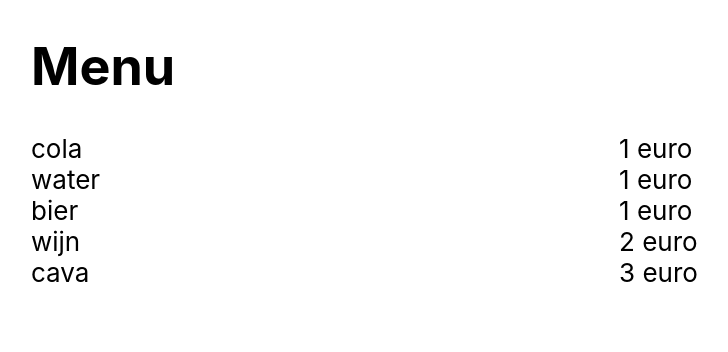
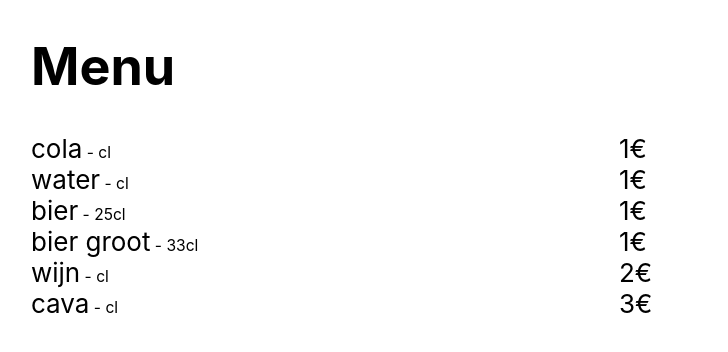
Before and after one commit to BsgMax00/menucard, a React (Create React App) app: page / in a window 1280 px wide. Shown: the top 352 px of the page, without its empty margins (21-749 px from the left). Built offline with nearby package versions, Linux system fonts and the light colour scheme.

Commit message:
klaar met 6.2

```diff
--- a/src/App.css
+++ b/src/App.css
@@ -10,3 +10,7 @@ body {
 .productLine div {
   flex: 1;
 }
+
+.productSize {
+  font-size: 0.6em;
+}
--- a/src/App.js
+++ b/src/App.js
@@ -2,11 +2,16 @@ import logo from './logo.svg';
 import './App.css';
 import {PRODUCTS_DATA} from "./data/data";
 
+function ProductSize(props){
+    const{product} = props;
+    return <span className="productSize"> - {product.size}cl</span>
+}
+
 function ProductLine(props){
     const{product} = props;
     return <div className="productLine">
-        <div>{product.name}</div>
-        <div>{product.price} euro</div>
+        <div>{product.name}<ProductSize product = {product}/></div>
+        <div>{product.price}&euro;</div>
     </div>
 }
 
@@ -14,11 +19,7 @@ function App() {
   return (
       <div>
         <h1>Menu</h1>
-            <ProductLine product = {PRODUCTS_DATA[0]}/>
-            <ProductLine product = {PRODUCTS_DATA[1]}/>
-            <ProductLine product = {PRODUCTS_DATA[2]}/>
-            <ProductLine product = {PRODUCTS_DATA[3]}/>
-            <ProductLine product = {PRODUCTS_DATA[4]}/>
+          {PRODUCTS_DATA.map(p => <ProductLine product={p}/>)}
       </div>
   );
 }
--- a/src/data/data.js
+++ b/src/data/data.js
@@ -1,7 +1,8 @@
 export const PRODUCTS_DATA = [
     {name: "cola", price: 1},
     {name: "water", price: 1},
-    {name: "bier", price: 1},
+    {name: "bier", price: 1, size: 25},
+    {name: "bier groot", price: 1, size: 33},
     {name: "wijn", price: 2},
     {name: "cava", price: 3}
 ]
```
